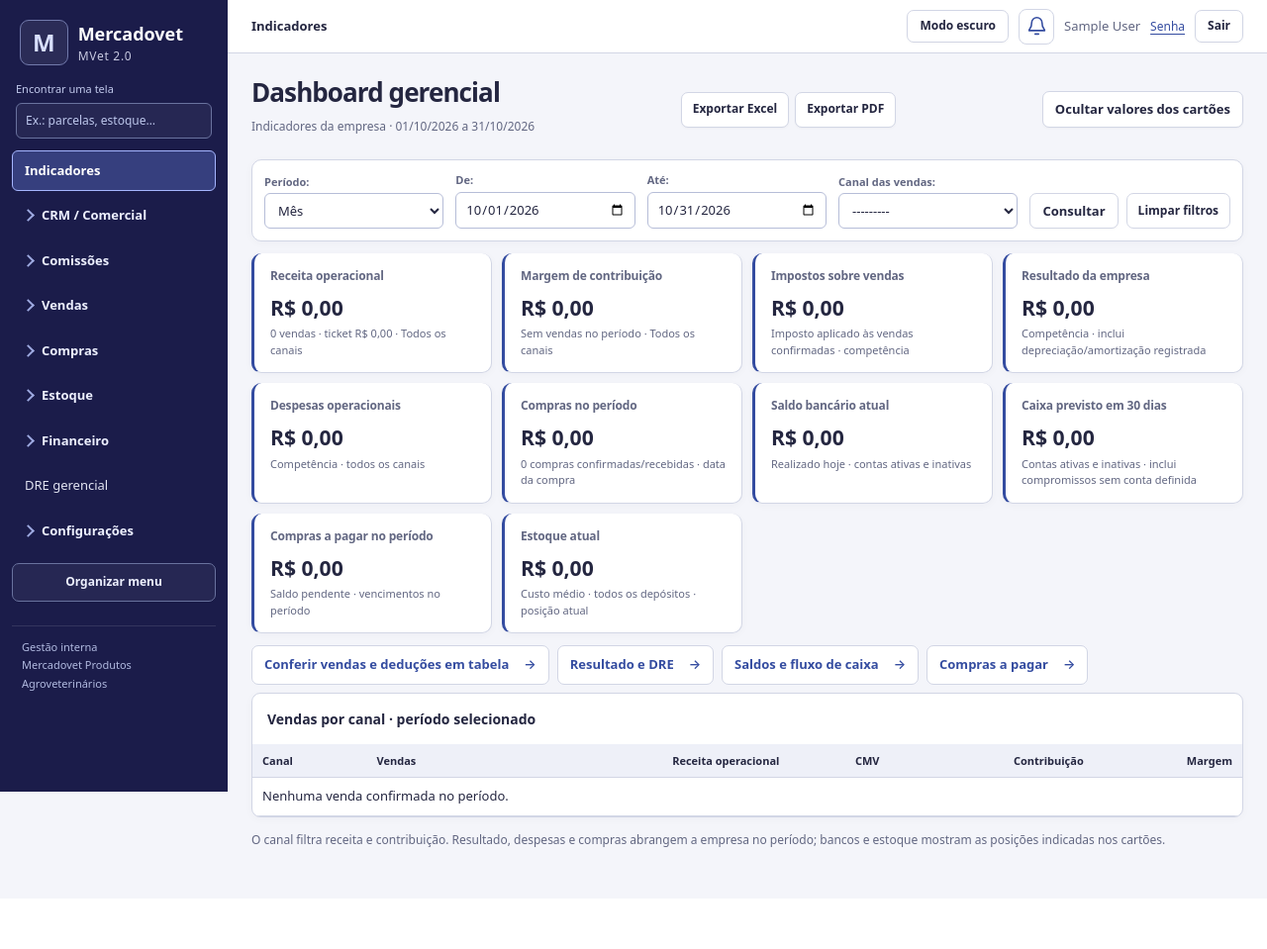
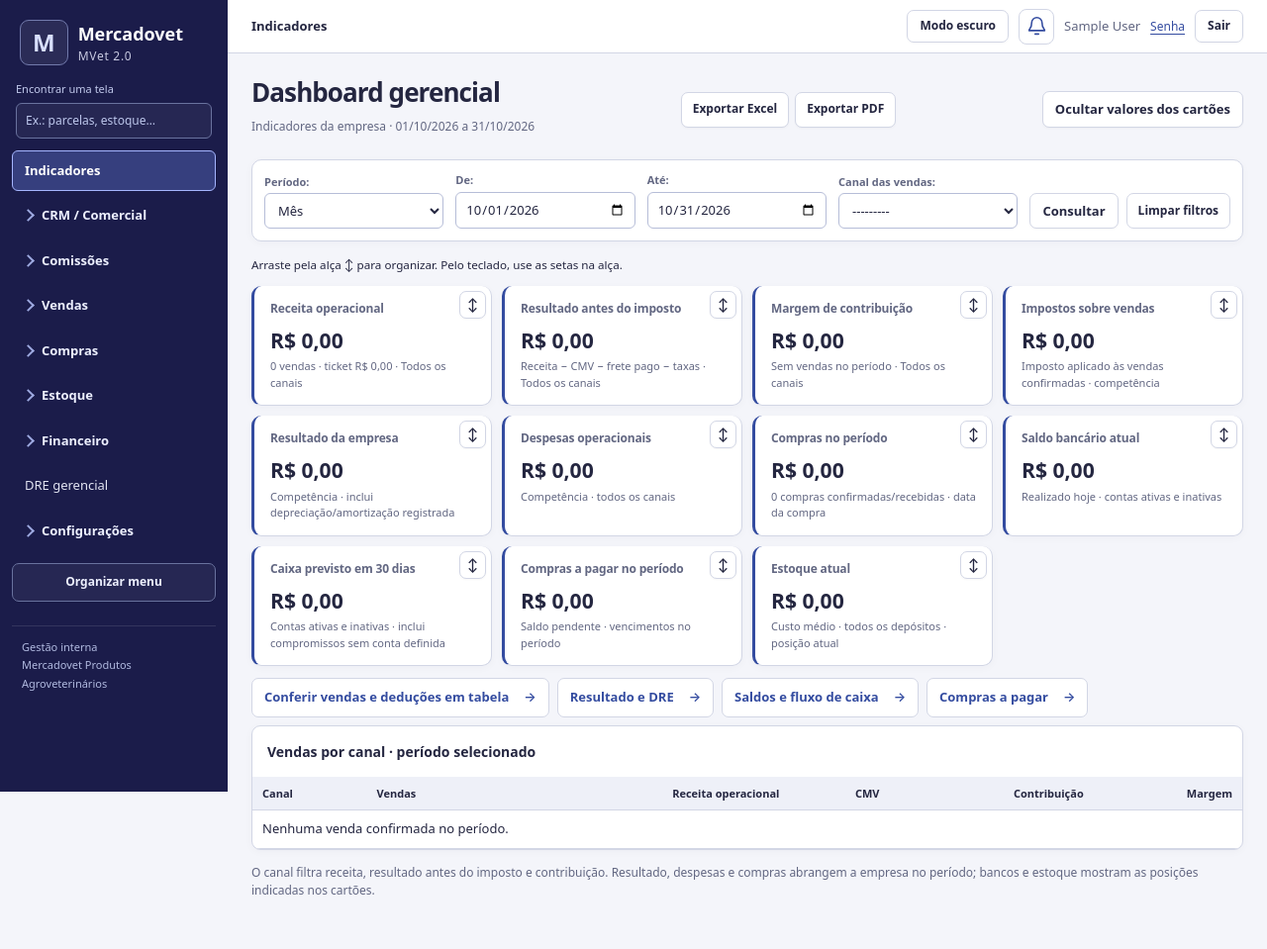
Before and after one commit to andreiruck-max/mvet, a Django app: page /indicadores/ in a window 1280 px wide. Shown: the whole page at 99% size. Before the commit the page ends 856 px from the top, so only its background shows below. Run offline with Django 5.2, Linux system fonts and the light colour scheme; the visitor is signed in with stand-in values (Sample User, id 1); data that the repository does not hold is empty; parts of the project's set-up code (start-up, migrations or seed data) failed here and were passed over.

Commit message:
Add pre-tax dashboard result and persist per-user card ordering

```diff
--- a/apps/core/models.py
+++ b/apps/core/models.py
@@ -55,3 +55,8 @@ class AuditLog(models.Model):
         verbose_name = "Registro de auditoria"
         verbose_name_plural = "Auditoria"
         ordering = ["-occurred_at", "-pk"]
+
+
+class DashboardPreference(models.Model):
+    user = models.OneToOneField(settings.AUTH_USER_MODEL, on_delete=models.CASCADE)
+    card_order = models.JSONField(default=list)
--- a/apps/reporting/datasets.py
+++ b/apps/reporting/datasets.py
@@ -20,7 +20,7 @@ class Dataset:
 def metrics_for(user, metrics):
     keys = ['name', 'id', 'count', 'products_amount', 'discount', 'shipping_received', 'revenue_adjustment', 'revenue', 'ticket']
     if user.has_perm('core.view_costs'): keys += ['cmv']
-    if user.has_perm('core.view_margins'): keys += ['contribution', 'margin', 'shipping_paid', 'fees', 'extra_costs_total', 'tax_amount', 'difal', 'commission', 'other_costs']
+    if user.has_perm('core.view_margins'): keys += ['before_tax', 'contribution', 'margin', 'shipping_paid', 'fees', 'extra_costs_total', 'tax_amount', 'difal', 'commission', 'other_costs']
     return {key: metrics[key] for key in keys if key in metrics}
 
 
@@ -90,7 +90,7 @@ def build(kind, user, query):
         keys = ['name','count','products_amount','discount','shipping_received','revenue_adjustment','revenue','ticket']
         headers = ['Canal','Vendas','Produtos','Desconto','Frete recebido','Ajuste gerencial da receita','Receita operacional','Ticket médio']
         if user.has_perm('core.view_costs'): keys += ['cmv']; headers += ['CMV']
-        if user.has_perm('core.view_margins'): keys += ['contribution','margin']; headers += ['Contribuição','Margem (pontos percentuais)']
+        if user.has_perm('core.view_margins'): keys += ['before_tax', 'contribution','margin']; headers += ['Resultado antes do imposto','Contribuição','Margem (pontos percentuais)']
         result = Dataset('Faturamento por canal',headers,[[r.get(k) for k in keys] for r in rows],totals=metrics_for(user,selectors.sales_summary(selectors.sale_rows(d))))
     elif kind == 'stock':
         from apps.inventory.selectors import catalog, selected_location, location_values
--- a/apps/reporting/selectors.py
+++ b/apps/reporting/selectors.py
@@ -24,6 +24,7 @@ def metrics(values):
     result={f:values.get(f) or ZERO for f in FIELDS}
     result['count']=values.get('count',0)
     result['revenue']=result['products_amount']-result['discount']+result['shipping_received']+result['revenue_adjustment']
+    result['before_tax']=result['revenue']-result['cmv']-result['shipping_paid']-result['fees']
     result['contribution']=result['revenue']-sum((result[f] for f in COST_FIELDS),ZERO)
     result['margin']=result['contribution']/result['revenue']*100 if result['revenue'] else None
     result['ticket']=result['revenue']/result['count'] if result['count'] else ZERO
--- a/apps/reporting/views.py
+++ b/apps/reporting/views.py
@@ -8,7 +8,7 @@ from django.http import JsonResponse
 from django.shortcuts import render
 from django.urls import reverse
 from django.utils import timezone
-from django.views.decorators.http import require_GET
+from django.views.decorators.http import require_GET, require_POST
 from apps.inventory.services import domain_lock
 from apps.products.models import Product
 from apps.finance.selectors import cash_summary
@@ -52,6 +52,8 @@ def dashboard(request):
             ctx['unallocated']=projection['unallocated']
             ctx['overdue']=FinancialTitle.objects.filter(direction='PAY',status='OPEN',due_date__lt=today).aggregate(value=Sum(F('amount')-F('settled')))['value'] or selectors.ZERO
             ctx['payables']=selectors.payable_totals(selectors.payables({**d,'status':'pending'}))
+    from apps.core.models import DashboardPreference
+    ctx['card_order'] = DashboardPreference.objects.filter(user=request.user).values_list('card_order',flat=True).first() or []
     template='reporting/dashboard.html'
     return render(request,template,ctx,status=200 if d else 400)
 
@@ -143,3 +145,21 @@ def dre_api(request):
     domain_lock();form,d=bind(request,forms.PeriodForm)
     if not d:return JsonResponse({'errors':form.errors.get_json_data()},status=400)
     return JsonResponse(selectors.dre(d))
+
+
+@login_required
+@permission_required('core.view_dashboard', raise_exception=True)
+@require_POST
+def dashboard_order(request):
+    import json
+    from apps.core.models import DashboardPreference
+    allowed = {'revenue','before_tax','contribution','tax','result','expenses','purchases','cash','forecast','payables','stock'}
+    try:
+        data = json.loads(request.body)
+        order = data.get('order') if isinstance(data, dict) else None
+        if not isinstance(order, list) or len(order) > len(allowed) or any(not isinstance(key, str) or key not in allowed for key in order) or len(set(order)) != len(order):
+            raise ValueError
+    except (ValueError, UnicodeDecodeError):
+        return JsonResponse({'error':'Ordem de cartões inválida.'}, status=400)
+    DashboardPreference.objects.update_or_create(user=request.user, defaults={'card_order':order})
+    return JsonResponse({'saved':True})
--- a/config/urls.py
+++ b/config/urls.py
@@ -16,6 +16,7 @@ from apps.finance.views import cash_api
 from apps.expenses.views import report_api as expense_report_api
 
 urlpatterns = [
+    path('indicadores/ordem-cartoes/', reports.dashboard_order, name='dashboard_order'),
     path('comissoes/', include('apps.commissions.urls')),
     path('crm/', include('apps.crm.urls')),
     path('integracoes/bling/', include('apps.integrations.urls')),
--- /dev/null
+++ b/static/dashboard-cards.js
@@ -0,0 +1,43 @@
+(() => {
+ const grid=document.getElementById('dashboard-cards'), config=document.getElementById('card-order-config');
+ if(!grid || !config)return;
+ const status=document.getElementById('card-order-status'),retry=document.getElementById('card-order-retry');
+ const saved=JSON.parse(document.getElementById('dashboard-card-order').textContent);
+ const cards=()=>[...grid.children];
+ const initial=cards();
+ for(const key of saved){const card=initial.find(c=>c.dataset.card===key);if(card)grid.append(card);}
+ for(const card of initial){if(!saved.includes(card.dataset.card))grid.append(card);}
+ let pending=false,saving=false;
+ async function save(){
+  pending=true;if(saving)return;saving=true;
+  while(pending){
+   pending=false;status.textContent='Salvando ordem…';retry.hidden=true;
+   try{
+    const response=await fetch(config.dataset.url,{method:'POST',headers:{'Content-Type':'application/json','X-CSRFToken':config.querySelector('[name=csrfmiddlewaretoken]').value},body:JSON.stringify({order:cards().map(c=>c.dataset.card)})});
+    if(!response.ok || !(await response.json()).saved)throw new Error();
+    status.textContent='Ordem salva na sua conta. Arraste pela alça ↕ ou use as setas do teclado.';
+   }catch(_){status.textContent='Não foi possível salvar a ordem. Tente novamente.';retry.hidden=false;}
+  }
+  saving=false;
+ }
+ retry.addEventListener('click',save);
+ for(const card of initial){
+  const handle=document.createElement('button');handle.type='button';handle.className='card-move';handle.textContent='↕';
+  handle.setAttribute('aria-label','Mover cartão '+card.querySelector('h2').textContent);handle.title='Arraste para organizar ou use as setas do teclado';card.append(handle);
+  handle.addEventListener('keydown',e=>{
+   const direction=['ArrowLeft','ArrowUp'].includes(e.key)?-1:['ArrowRight','ArrowDown'].includes(e.key)?1:0;
+   if(!direction)return;e.preventDefault();const list=cards(),index=list.indexOf(card),target=list[index+direction];
+   if(!target)return;grid.insertBefore(card,direction<0?target:target.nextSibling);handle.focus();save();
+  });
+  let active=false,changed=false;
+  handle.addEventListener('pointerdown',e=>{if(e.button!==0)return;e.preventDefault();active=true;changed=false;handle.setPointerCapture(e.pointerId);card.classList.add('moving');});
+  handle.addEventListener('pointermove',e=>{
+   if(!active)return;
+   const target=document.elementFromPoint(e.clientX,e.clientY)?.closest('[data-card]');
+   if(!target||target===card||target.parentNode!==grid)return;
+   const list=cards();grid.insertBefore(card,list.indexOf(card)<list.indexOf(target)?target.nextSibling:target);changed=true;
+  });
+  const finish=()=>{if(!active)return;active=false;card.classList.remove('moving');if(changed)save();};
+  handle.addEventListener('pointerup',finish);handle.addEventListener('pointercancel',finish);handle.addEventListener('lostpointercapture',finish);
+ }
+})();
--- a/static/mvet.css
+++ b/static/mvet.css
@@ -188,3 +188,10 @@ main.workspace{padding:12px 14px}
 .today-label { font-weight: 800; text-transform: uppercase; font-size: .8em; }
 [data-theme="dark"] .cash-matrix .cash-today { background: #20344e; }
 [data-theme="dark"] .cash-matrix .cash-date.cash-today { background: #174c8d; }
+
+/* Dashboard cards retain links; only the handle initiates a reorder. */
+#dashboard-cards .metric { position:relative; }
+#dashboard-cards .metric h2 { padding-right:28px; }
+#dashboard-cards .card-move { position:absolute; top:5px; right:5px; padding:2px 7px; min-height:28px; cursor:grab; touch-action:none; }
+#dashboard-cards .moving { outline:2px solid #4357b5; }
+#card-order-config { margin:0 0 6px; }
--- a/templates/reporting/dashboard.html
+++ b/templates/reporting/dashboard.html
@@ -1,16 +1,19 @@
-{% extends 'base.html' %}{% block title %}Indicadores{% endblock %}{% block content %}
+{% extends 'base.html' %}{% load static %}{% block title %}Indicadores{% endblock %}{% block content %}
 <div class="dashboard-page compact-page">
 <header class="page-heading"><div><h1>Dashboard gerencial</h1><p class="muted report-caption">Indicadores da empresa · {{ range.start|date:'d/m/Y' }} a {{ range.end|date:'d/m/Y' }}</p></div>{% include 'reporting/export_buttons.html' with kind='dashboard' allowed=perms.core.export_dashboard %}</header>
 {% include 'reporting/filter.html' %}
 {% if totals %}
-<section class="metric-grid" aria-label="Indicadores do período">
-<article class="card metric">{% if perms.core.view_sales_report %}<a class="metric-link" href="{% url 'sales_sheet' %}?{{ dates }}{% if channel %}&amp;channel={{ channel.pk }}{% endif %}">{% endif %}<h2>Receita operacional</h2><strong>R$ {{ totals.revenue|floatformat:'2g' }}</strong><small>{{ totals.count }} vendas · ticket R$ {{ totals.ticket|floatformat:'2g' }} · {{ channel|default:'Todos os canais' }}</small>{% if perms.core.view_sales_report %}</a>{% endif %}</article>
-{% if perms.core.view_margins %}<article class="card metric">{% if perms.core.view_sales_report %}<a class="metric-link" href="{% url 'sales_sheet' %}?{{ dates }}{% if channel %}&amp;channel={{ channel.pk }}{% endif %}">{% endif %}<h2>Margem de contribuição</h2><strong>R$ {{ totals.contribution|floatformat:'2g' }}</strong><small>{% if totals.margin != None %}{{ totals.margin|floatformat:2 }}% da receita{% else %}Sem vendas no período{% endif %} · {{ channel|default:'Todos os canais' }}</small>{% if perms.core.view_sales_report %}</a>{% endif %}</article>{% endif %}
-{% if perms.core.view_margins %}<article class="card metric">{% if perms.core.view_sales_report %}<a class="metric-link" href="{% url 'sales_sheet' %}?{{ dates }}{% if channel %}&amp;channel={{ channel.pk }}{% endif %}">{% endif %}<h2>Impostos sobre vendas</h2><strong>R$ {{ totals.tax_amount|floatformat:'2g' }}</strong><small>Imposto aplicado às vendas confirmadas · competência</small>{% if perms.core.view_sales_report %}</a>{% endif %}</article>{% endif %}
-{% if dre %}<article class="card metric">{% if perms.core.view_dre %}<a class="metric-link" href="{% url 'dre' %}?{{ dates }}">{% endif %}<h2>Resultado da empresa</h2><strong>R$ {{ dre.result|floatformat:'2g' }}</strong><small>Competência · inclui depreciação/amortização registrada{% if dre.provisional %} · Parcial: conferir DRE{% endif %}</small>{% if perms.core.view_dre %}</a>{% endif %}</article><article class="card metric">{% if perms.core.view_dre %}<a class="metric-link" href="{% url 'dre' %}?{{ dates }}">{% endif %}<h2>Despesas operacionais</h2><strong>R$ {{ dre.expenses.OPERATING|floatformat:'2g' }}</strong><small>Competência · todos os canais</small>{% if perms.core.view_dre %}</a>{% endif %}</article>{% endif %}
-{% if purchases %}<article class="card metric">{% if perms.core.view_purchase_reports %}<a class="metric-link" href="{% url 'purchases' %}?{{ dates }}">{% endif %}<h2>Compras no período</h2><strong>R$ {{ purchases.amount|default:0|floatformat:'2g' }}</strong><small>{{ purchases.count }} compras confirmadas/recebidas · data da compra</small>{% if perms.core.view_purchase_reports %}</a>{% endif %}</article>{% endif %}
-{% if perms.core.view_finance %}<article class="card metric">{% if perms.core.view_finance %}<a class="metric-link" href="{% url 'finance' %}?period=today&amp;mode=actual">{% endif %}<h2>Saldo bancário atual</h2><strong>R$ {{ cash_today|floatformat:'2g' }}</strong><small>Realizado hoje · contas ativas e inativas</small>{% if perms.core.view_finance %}</a>{% endif %}</article><article class="card metric">{% if perms.core.view_finance %}<a class="metric-link" href="{% url 'finance' %}?{{ forecast_dates }}&amp;mode=projected">{% endif %}<h2>Caixa previsto em 30 dias</h2><strong>R$ {{ cash_projected|floatformat:'2g' }}</strong><small>Contas ativas e inativas · inclui compromissos sem conta definida</small>{% if perms.core.view_finance %}</a>{% endif %}</article><article class="card metric">{% if perms.core.view_finance %}<a class="metric-link" href="{% url 'purchase_payables' %}?{{ dates }}&amp;status=pending">{% endif %}<h2>Compras a pagar no período</h2><strong>R$ {{ payables.pending|floatformat:'2g' }}</strong><small>Saldo pendente · vencimentos no período</small>{% if perms.core.view_finance %}</a>{% endif %}</article>{% endif %}
-{% if stock != None %}<article class="card metric">{% if perms.core.view_stock %}<a class="metric-link" href="{% url 'products' %}">{% endif %}<h2>Estoque atual</h2><strong>R$ {{ stock|floatformat:'2g' }}</strong><small>Custo médio · todos os depósitos · posição atual</small>{% if perms.core.view_stock %}</a>{% endif %}</article>{% endif %}
+<form id="card-order-config" data-url="{% url 'dashboard_order' %}">{% csrf_token %}<small id="card-order-status" role="status">Arraste pela alça ↕ para organizar. Pelo teclado, use as setas na alça.</small><button type="button" id="card-order-retry" hidden>Salvar ordem novamente</button></form>
+{{ card_order|json_script:'dashboard-card-order' }}
+<section id="dashboard-cards" class="metric-grid" aria-label="Indicadores do período">
+<article class="card metric" data-card="revenue">{% if perms.core.view_sales_report %}<a class="metric-link" href="{% url 'sales_sheet' %}?{{ dates }}{% if channel %}&amp;channel={{ channel.pk }}{% endif %}">{% endif %}<h2>Receita operacional</h2><strong>R$ {{ totals.revenue|floatformat:'2g' }}</strong><small>{{ totals.count }} vendas · ticket R$ {{ totals.ticket|floatformat:'2g' }} · {{ channel|default:'Todos os canais' }}</small>{% if perms.core.view_sales_report %}</a>{% endif %}</article>
+{% if perms.core.view_margins %}<article class="card metric" data-card="before_tax"><h2>Resultado antes do imposto</h2><strong>R$ {{ totals.before_tax|floatformat:'2g' }}</strong><small>Receita − CMV − frete pago − taxas · {{ channel|default:'Todos os canais' }}</small></article>{% endif %}
+{% if perms.core.view_margins %}<article class="card metric" data-card="contribution">{% if perms.core.view_sales_report %}<a class="metric-link" href="{% url 'sales_sheet' %}?{{ dates }}{% if channel %}&amp;channel={{ channel.pk }}{% endif %}">{% endif %}<h2>Margem de contribuição</h2><strong>R$ {{ totals.contribution|floatformat:'2g' }}</strong><small>{% if totals.margin != None %}{{ totals.margin|floatformat:2 }}% da receita{% else %}Sem vendas no período{% endif %} · {{ channel|default:'Todos os canais' }}</small>{% if perms.core.view_sales_report %}</a>{% endif %}</article>{% endif %}
+{% if perms.core.view_margins %}<article class="card metric" data-card="tax">{% if perms.core.view_sales_report %}<a class="metric-link" href="{% url 'sales_sheet' %}?{{ dates }}{% if channel %}&amp;channel={{ channel.pk }}{% endif %}">{% endif %}<h2>Impostos sobre vendas</h2><strong>R$ {{ totals.tax_amount|floatformat:'2g' }}</strong><small>Imposto aplicado às vendas confirmadas · competência</small>{% if perms.core.view_sales_report %}</a>{% endif %}</article>{% endif %}
+{% if dre %}<article class="card metric" data-card="result">{% if perms.core.view_dre %}<a class="metric-link" href="{% url 'dre' %}?{{ dates }}">{% endif %}<h2>Resultado da empresa</h2><strong>R$ {{ dre.result|floatformat:'2g' }}</strong><small>Competência · inclui depreciação/amortização registrada{% if dre.provisional %} · Parcial: conferir DRE{% endif %}</small>{% if perms.core.view_dre %}</a>{% endif %}</article><article class="card metric" data-card="expenses">{% if perms.core.view_dre %}<a class="metric-link" href="{% url 'dre' %}?{{ dates }}">{% endif %}<h2>Despesas operacionais</h2><strong>R$ {{ dre.expenses.OPERATING|floatformat:'2g' }}</strong><small>Competência · todos os canais</small>{% if perms.core.view_dre %}</a>{% endif %}</article>{% endif %}
+{% if purchases %}<article class="card metric" data-card="purchases">{% if perms.core.view_purchase_reports %}<a class="metric-link" href="{% url 'purchases' %}?{{ dates }}">{% endif %}<h2>Compras no período</h2><strong>R$ {{ purchases.amount|default:0|floatformat:'2g' }}</strong><small>{{ purchases.count }} compras confirmadas/recebidas · data da compra</small>{% if perms.core.view_purchase_reports %}</a>{% endif %}</article>{% endif %}
+{% if perms.core.view_finance %}<article class="card metric" data-card="cash">{% if perms.core.view_finance %}<a class="metric-link" href="{% url 'finance' %}?period=today&amp;mode=actual">{% endif %}<h2>Saldo bancário atual</h2><strong>R$ {{ cash_today|floatformat:'2g' }}</strong><small>Realizado hoje · contas ativas e inativas</small>{% if perms.core.view_finance %}</a>{% endif %}</article><article class="card metric" data-card="forecast">{% if perms.core.view_finance %}<a class="metric-link" href="{% url 'finance' %}?{{ forecast_dates }}&amp;mode=projected">{% endif %}<h2>Caixa previsto em 30 dias</h2><strong>R$ {{ cash_projected|floatformat:'2g' }}</strong><small>Contas ativas e inativas · inclui compromissos sem conta definida</small>{% if perms.core.view_finance %}</a>{% endif %}</article><article class="card metric" data-card="payables">{% if perms.core.view_finance %}<a class="metric-link" href="{% url 'purchase_payables' %}?{{ dates }}&amp;status=pending">{% endif %}<h2>Compras a pagar no período</h2><strong>R$ {{ payables.pending|floatformat:'2g' }}</strong><small>Saldo pendente · vencimentos no período</small>{% if perms.core.view_finance %}</a>{% endif %}</article>{% endif %}
+{% if stock != None %}<article class="card metric" data-card="stock">{% if perms.core.view_stock %}<a class="metric-link" href="{% url 'products' %}">{% endif %}<h2>Estoque atual</h2><strong>R$ {{ stock|floatformat:'2g' }}</strong><small>Custo médio · todos os depósitos · posição atual</small>{% if perms.core.view_stock %}</a>{% endif %}</article>{% endif %}
 </section>
 {% endif %}
 <nav class="quick-links" aria-label="Acessos aos relatórios">
@@ -20,6 +23,6 @@
 </nav>
 {% if totals %}
 <section class="panel table-wrap"><table class="dashboard-channels"><caption>Vendas por canal · período selecionado</caption><thead><tr><th>Canal</th><th>Vendas</th><th class="numeric">Receita operacional</th>{% if perms.core.view_costs %}<th class="numeric">CMV</th>{% endif %}{% if perms.core.view_margins %}<th class="numeric">Contribuição</th><th class="numeric">Margem</th>{% endif %}</tr></thead><tbody>{% for row in channels %}<tr><td>{% if perms.core.view_sales_report %}<a href="{% url 'sales_sheet' %}?{{ dates }}&amp;channel={{ row.id }}">{{ row.name }}</a>{% else %}{{ row.name }}{% endif %}</td><td>{{ row.count }}</td><td class="numeric">{{ row.revenue|floatformat:'2g' }}</td>{% if perms.core.view_costs %}<td class="numeric">{{ row.cmv|floatformat:'2g' }}</td>{% endif %}{% if perms.core.view_margins %}<td class="numeric">{{ row.contribution|floatformat:'2g' }}</td><td class="numeric">{% if row.margin != None %}{{ row.margin|floatformat:2 }}%{% else %}—{% endif %}</td>{% endif %}</tr>{% empty %}<tr><td colspan="6">Nenhuma venda confirmada no período.</td></tr>{% endfor %}</tbody></table></section>
-<p class="report-caption muted">O canal filtra receita e contribuição. Resultado, despesas e compras abrangem a empresa no período; bancos e estoque mostram as posições indicadas nos cartões.</p>
+<p class="report-caption muted">O canal filtra receita, resultado antes do imposto e contribuição. Resultado, despesas e compras abrangem a empresa no período; bancos e estoque mostram as posições indicadas nos cartões.</p>
 {% endif %}
-</div>{% endblock %}
+</div><script src="{% static 'dashboard-cards.js' %}" defer></script>{% endblock %}
```
Also changed, not shown: apps/reporting/test_browser.py (+15 -0 lines), apps/reporting/tests.py (+34 -0 lines), docs/BACKLOG.md (+4 -0 lines), docs/DASHBOARD.md (+4 -0 lines), CHANGELOG.md, apps/core/migrations/0013_dashboardpreference.py (added).
